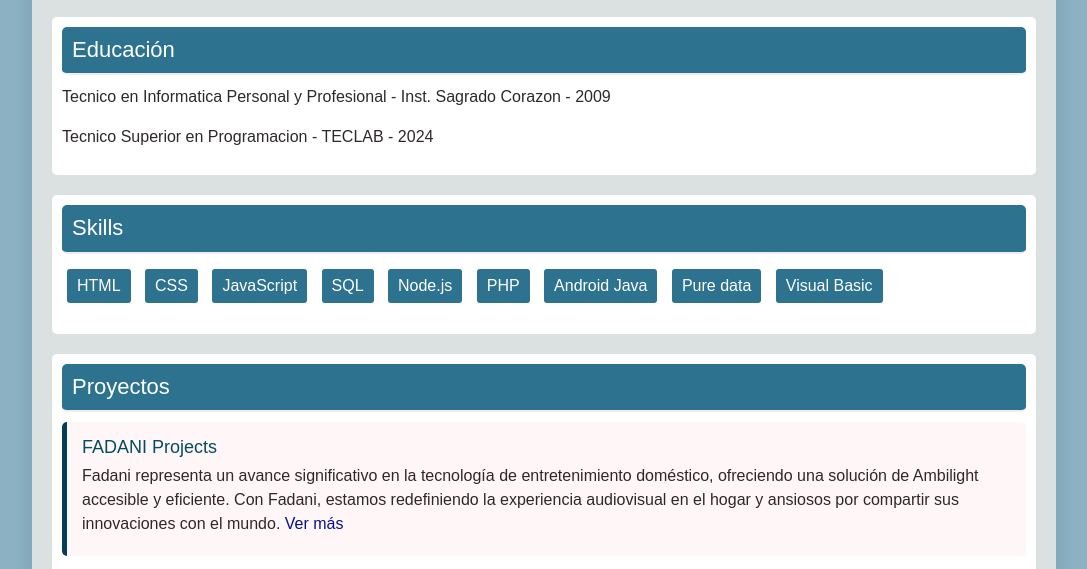
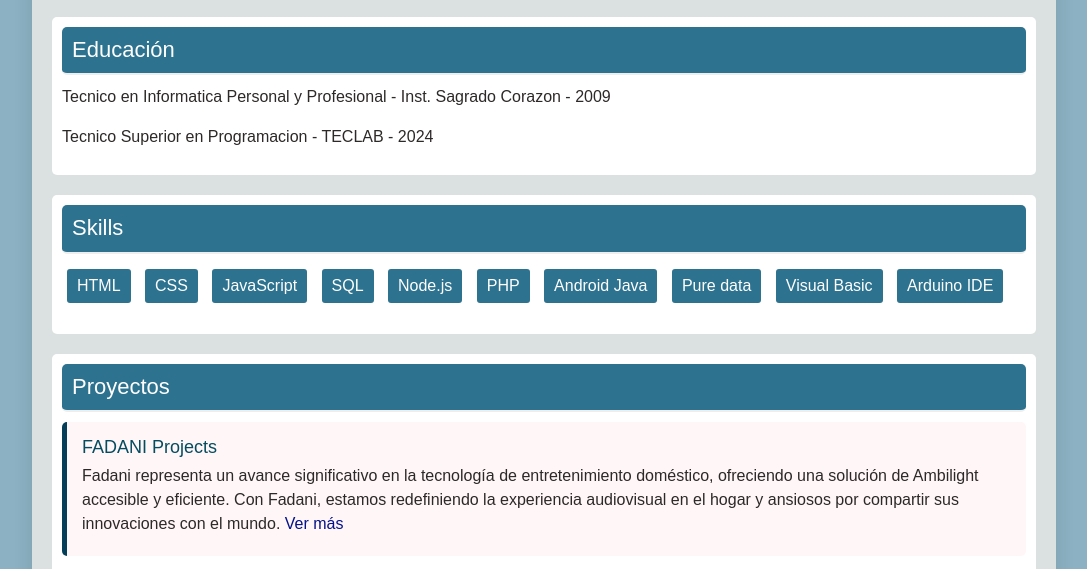
Before and after one commit to darioGuaraz/multielda, a website: page CV/contacto.html in a window 1280 px wide. Shown: the part 1222-1791 px from the top of the page, without its empty margins (96-1183 px from the left). Drawn offline with nearby package versions, Linux system fonts and the light colour scheme; a web font is replaced by a local one.

Commit message:
actualizacion CV

```diff
--- a/CV/contacto.html
+++ b/CV/contacto.html
@@ -170,6 +170,7 @@
           <li>Android Java</li>
           <li>Pure data</li>
           <li>Visual Basic</li>
+          <li>Arduino IDE</li>
         </ul>
       </section>
 
```
